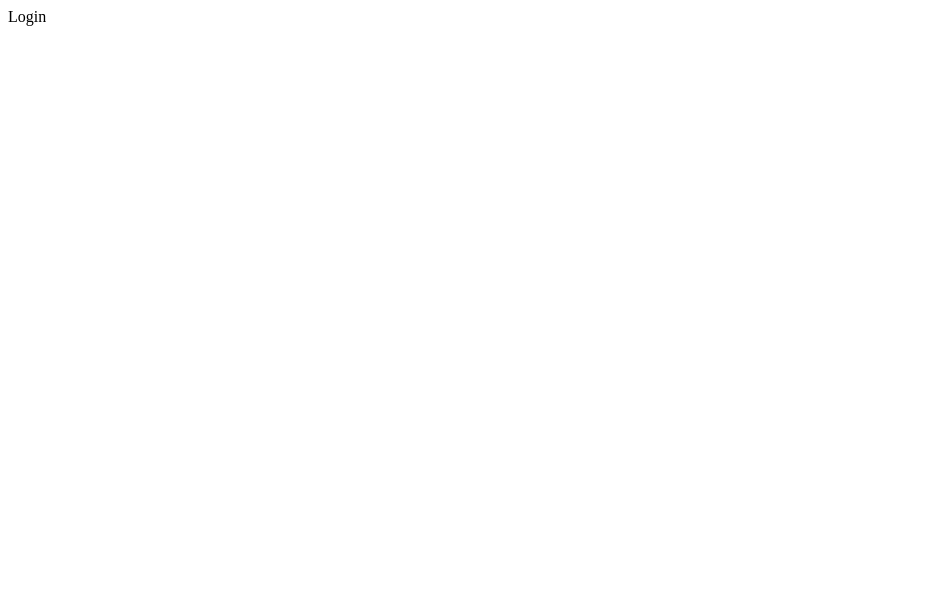
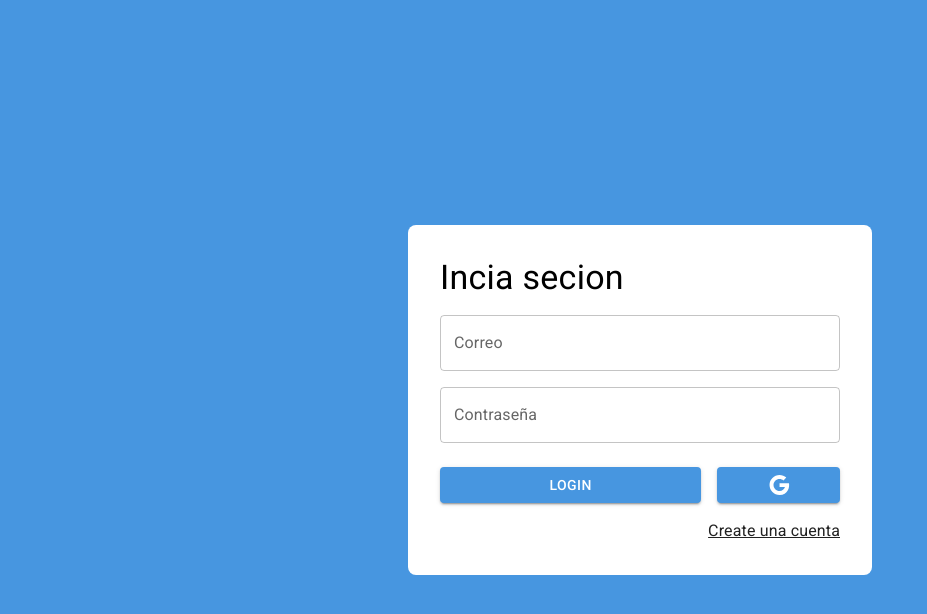
Before and after one commit to NachoBasilio/lolo-stats, a React (Vite) app: page /auth/ in a window 1280 px wide. Shown: the top 614 px of the page, without its empty margins (0-927 px from the left). Built offline with nearby package versions, Linux system fonts and the light colour scheme.

Commit message:
Aplciado material UI

```diff
--- a/src/App.jsx
+++ b/src/App.jsx
@@ -1,12 +1,13 @@
 import RouterApp from "./RouterApp"
+import AppTheme from "./tema/AppTheme"
 
 
 
 function App() {
   return (
-    <>
+    <AppTheme>
       <RouterApp></RouterApp>
-    </>
+    </AppTheme>
   )
 }
 
--- a/src/main.jsx
+++ b/src/main.jsx
@@ -4,6 +4,12 @@ import App from './App.jsx'
 import { store } from './store/store.js'
 import { Provider } from 'react-redux'
 import { BrowserRouter } from 'react-router-dom'
+import '@fontsource/roboto/300.css';
+import '@fontsource/roboto/400.css';
+import '@fontsource/roboto/500.css';
+import '@fontsource/roboto/700.css';
+
+
 
 ReactDOM.createRoot(document.getElementById('root')).render(
   <React.StrictMode>
--- a/src/pages/Login.jsx
+++ b/src/pages/Login.jsx
@@ -1,6 +1,88 @@
+import GoogleIcon from '@mui/icons-material/Google';
+import {Link as RouterLink } from "react-router-dom";
+import { Grid, TextField, Button, Link, Typography } from "@mui/material";
 
 export default function Login() {
   return (
-    <div>Login</div>
+    <>
+      <Grid
+          container
+          spacing={0}
+          direction="column"
+          alignItems="center"
+          justifyContent="center"
+          sx={
+            {
+              minHeight: '100vh',
+              backgroundColor: 'primary.main',
+              padding: 4
+
+            }
+          }
+      >
+
+        <Grid
+          item
+          xs={12}
+          sm={6}
+          md={4}
+          sx={
+            {
+              backgroundColor: 'white',
+              padding: 4,
+              borderRadius: 2
+            }
+          }
+        >
+         <form action="">
+          <Grid container
+            maxWidth="400px"
+          >
+            <Typography variant="h4" color="initial">Incia secion</Typography>
+            <Grid item xs={12} sx={{mt:2}}
+            >
+              <TextField
+                id=""
+                label="Correo"
+                type="email"
+                placeholder="Correo electronico"
+                fullWidth
+              />
+
+            </Grid>
+            <Grid item xs={12} sx={{mt:2}}
+            >
+              <TextField
+              id=""
+              label="Contraseña"
+              type="password"
+              placeholder="Contraseña"
+              fullWidth
+              />
+            </Grid>
+            <Grid container spacing={2} sx={{mb:2, mt:1}}>
+              <Grid item xs={12} sm={8} >
+                <Button variant="contained" fullWidth>
+                  Login
+                </Button>
+              </Grid>
+              <Grid item xs={12} sm={4}>
+                <Button variant="contained" fullWidth>
+                  <GoogleIcon/>
+                </Button>
+              </Grid>
+            </Grid>
+              <Grid container direction="row" justifyContent="end">
+                <Link
+                component={RouterLink}
+                color="inherit"
+                to="/auth/register"
+                > Create una cuenta</Link>
+              </Grid>
+          </Grid>
+        </form>
+        </Grid>
+      </Grid>
+    </>
   )
 }
--- /dev/null
+++ b/src/tema/AppTheme.jsx
@@ -0,0 +1,18 @@
+import { ThemeProvider } from "@emotion/react";
+import { CssBaseline } from "@mui/material";
+import PropTypes from 'prop-types';
+import theme from "./theme";
+
+export default function AppTheme({children}) {
+  return (
+    <ThemeProvider theme={theme}>
+    {/* CssBaseline kickstart an elegant, consistent, and simple baseline to build upon. */}
+    <CssBaseline />
+    {children}
+  </ThemeProvider>
+  )
+}
+
+AppTheme.propTypes = {
+    children: PropTypes.node
+}
--- /dev/null
+++ b/src/tema/theme.js
@@ -0,0 +1,22 @@
+import { createTheme } from '@mui/material/styles';
+import { red } from '@mui/material/colors';
+
+// Create a theme instance.
+const theme = createTheme({
+  palette: {
+    primary: {
+      main: '#4796E0',
+    },
+    secondary: {
+      main: '#4371F7',
+    },
+    thertary: {
+        main: '#43D0F7',
+    },
+    error: {
+      main: red.A400,
+    },
+  },
+});
+
+export default theme;
```
Also changed, not shown: package.json (+6 -1 lines), 1 other file (tests, documents, lock files or other folders).
